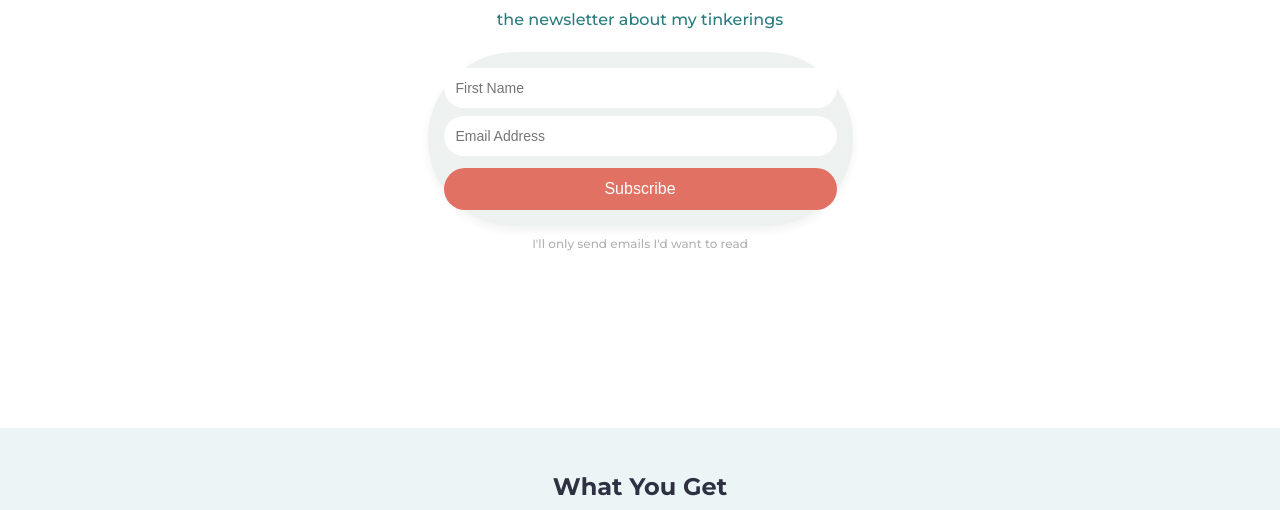
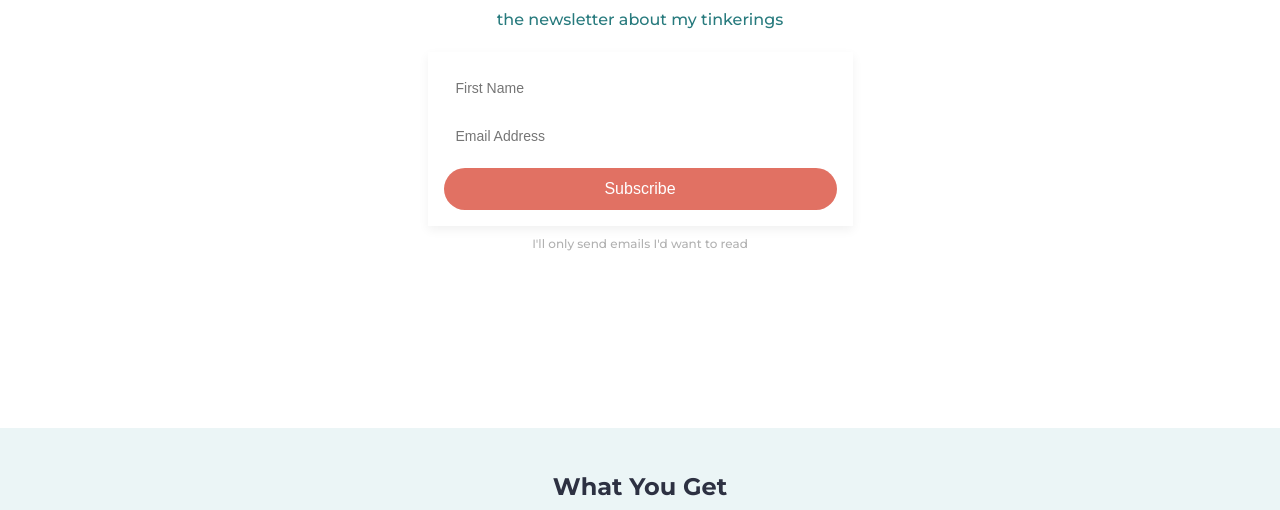
Before and after one commit to IsaacD277/isaacd2.com, a plain HTML site: page index.html in a window 1280 px wide. Shown: the part 290-800 px from the top of the page. Drawn offline with Linux system fonts and the light colour scheme.

Commit message:
Removed form background

```diff
--- a/style.css
+++ b/style.css
@@ -88,9 +88,7 @@ header {
   display: flex;
   flex-direction: column; /* Stack vertically */
   gap: 0.5rem;
-  background: #edf1f0;
   padding: 1rem;
-  border-radius: 9999px;
   box-shadow: 0 4px 10px rgba(0,0,0,0.06);
   max-width: 480px;
   width: 100%;
```
